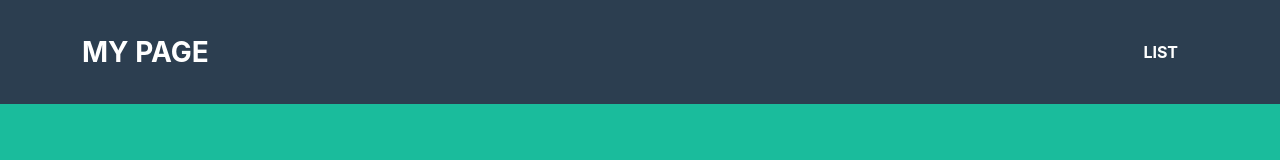
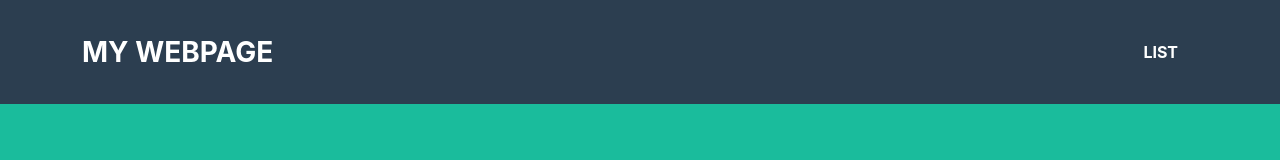
Before and after one commit to somnamubulist/somnambulist.github.io, a plain HTML site: page index.html in a window 1280 px wide. Shown: the top 160 px of the page. Drawn offline with Linux system fonts and the light colour scheme.

Commit message:
Update index.html

```diff
--- a/index.html
+++ b/index.html
@@ -11,7 +11,7 @@
         <nav class="navbar navbar-expand-lg bg-secondary text-uppercase fixed-top" id="mainNav">
             <div class="container">
                 <!--This code defines the "My Webpage" link in the top left corner of the navigation pane-->
-                <a class="navbar-brand" href="./index.html">My Page</a>
+                <a class="navbar-brand" href="./index.html">My WEbPage</a>
                 <!--This code defines the "List" link in the top right corner of the navigation pane-->
                 <ul class="navbar-nav ms-auto">
                     <li class="nav-item mx-0 mx-lg-1"><a class="nav-link py-3 px-0 px-lg-3 rounded" href="./list.html">List</a></li>
```
